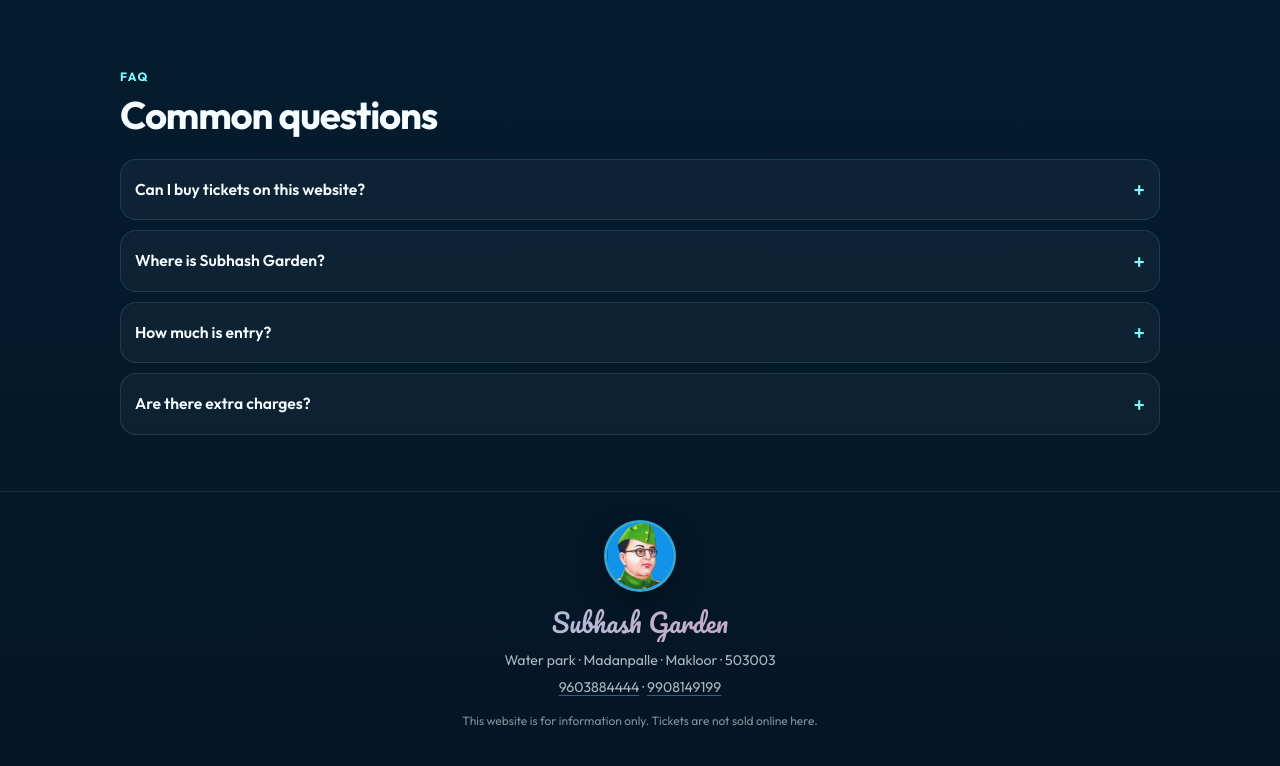
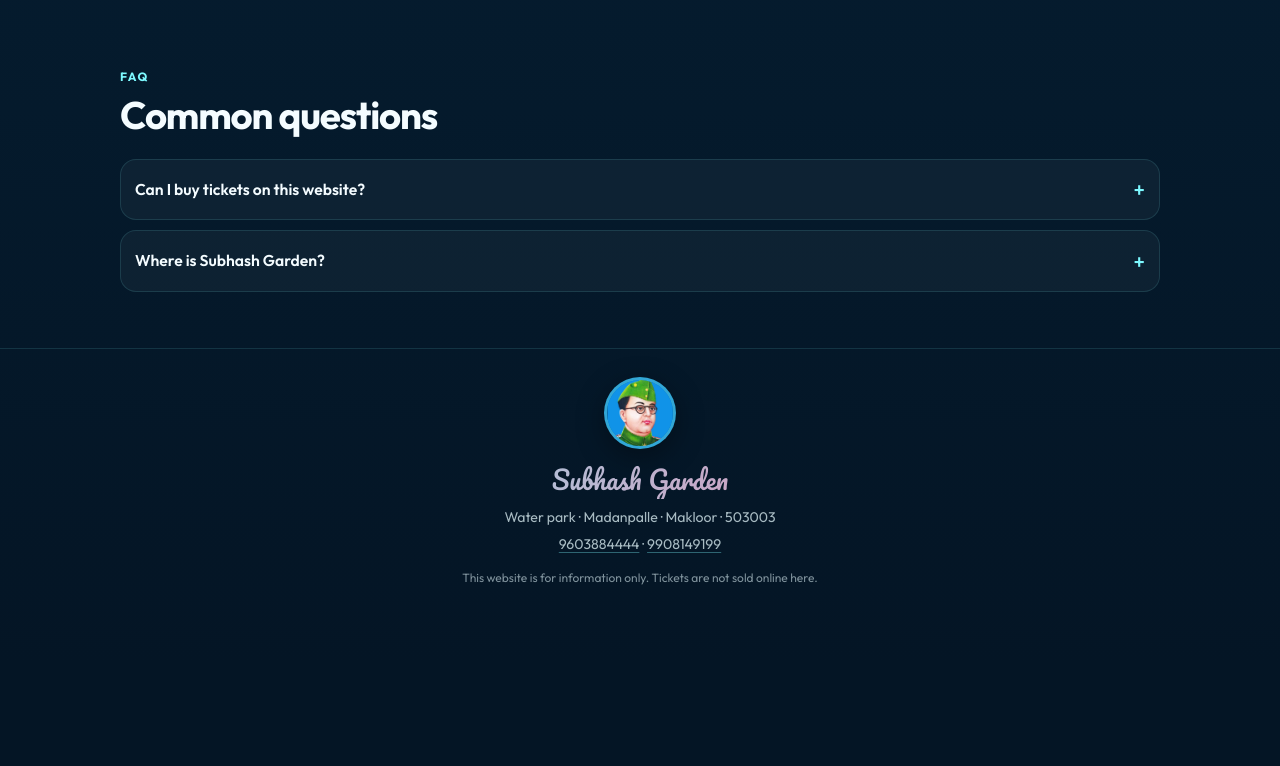
Before and after one commit to pineontheway/subashgardenweb, a React (Vite) app: page / in a window 1280 px wide. Shown: the part 2501-3267 px from the top of the page. After the commit the page ends 3166 px from the top, so only its background shows below. Built offline with nearby package versions, Linux system fonts and the light colour scheme.

Commit message:
Remove outdated entry-price FAQs
Drop How much is entry and Are there extra charges; school
packages now own pricing.

```diff
--- a/src/App.tsx
+++ b/src/App.tsx
@@ -133,14 +133,6 @@
   {
     q: 'Where is Subhash Garden?',
     a: '243, Madanpalle, Makloor, Telangana 503003, India.',
-  },
-  {
-    q: 'How much is entry?',
-    a: 'Often about ₹399–400 for kids and ₹499–500 for adults. Some days may include free veg lunch until early afternoon. Please confirm before you come.',
-  },
-  {
-    q: 'Are there extra charges?',
-    a: 'Sometimes yes — for swim dress, tubes, or extra food. Ask on WhatsApp so you know the full cost.',
   },
 ]
 
```
